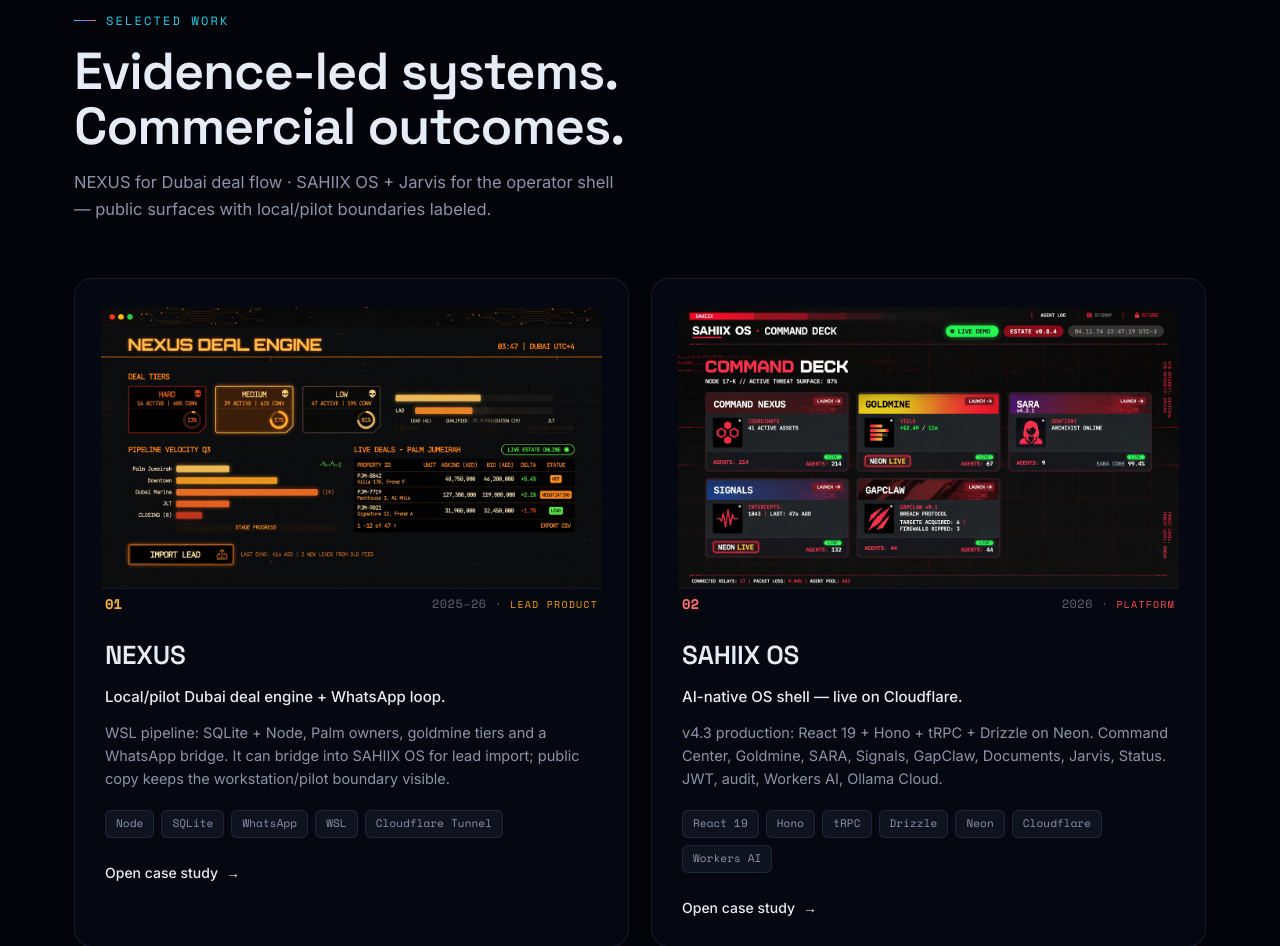
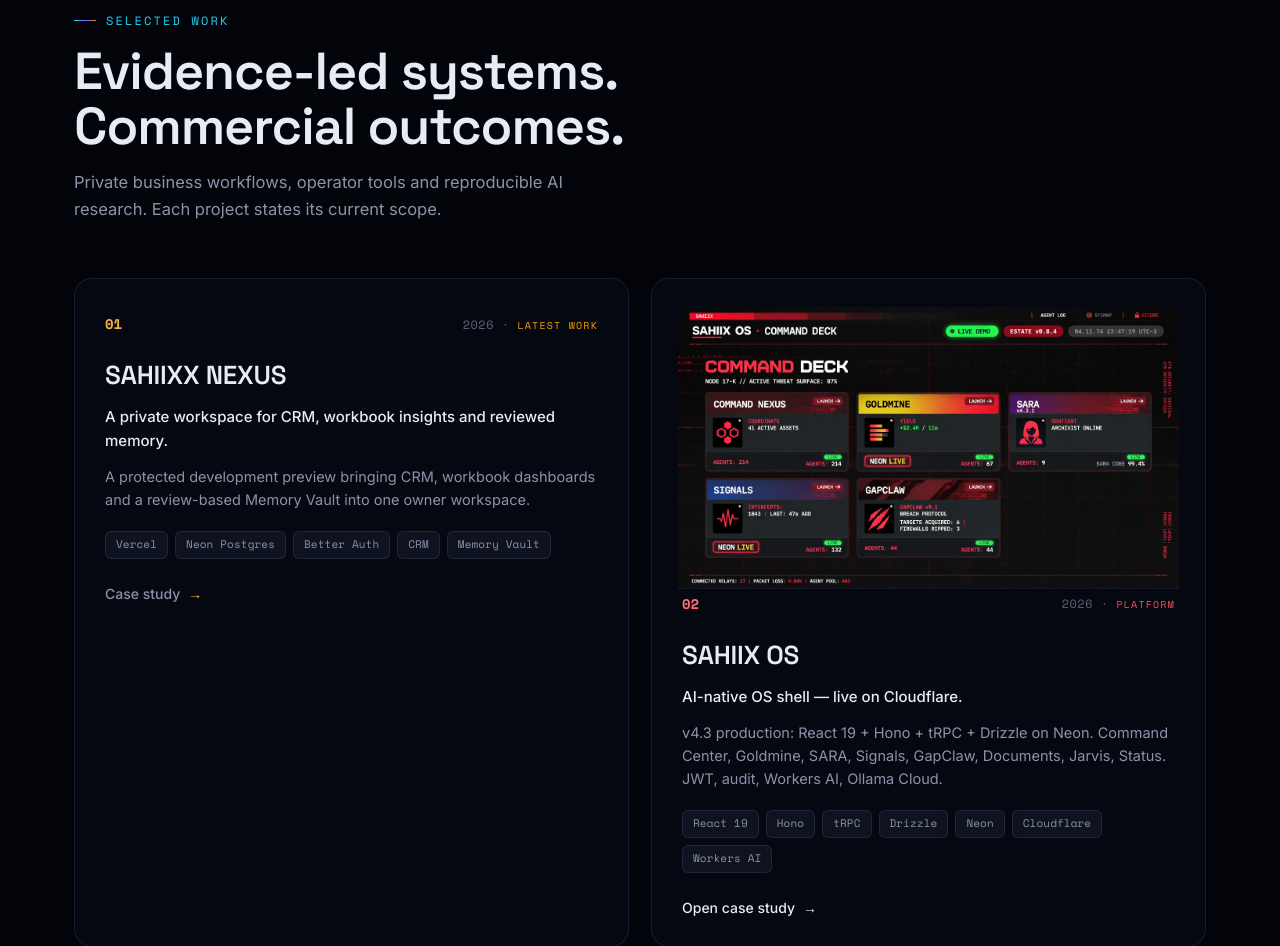
Before and after one commit to sahiixx/sahiix-portfolio, a website built with Vite: page index.html in a window 1280 px wide. Shown: the part 907-1853 px from the top of the page. Built offline with nearby package versions, Linux system fonts and the light colour scheme; animation ran at ten frames a second.

Commit message:
Refresh portfolio with research resources and current NEXUS preview scope

```diff
--- a/index.html
+++ b/index.html
@@ -21,11 +21,11 @@
     <meta property="og:type" content="website" />
     <meta property="og:site_name" content="SAHIIX" />
     <meta property="og:title" content="SAHIIX - AI systems, agent runtimes and voice tools" />
-    <meta property="og:description" content="NEXUS deal workflow + SAHIIX OS + Jarvis - public systems, grounded claims and 60-day pilots in Dubai." />
+    <meta property="og:description" content="SAHIIXX NEXUS, AI operator tools, Weight-Space Research Lab and the experimental Trust Core SDK. Public code and evidence from Dubai." />
     <meta property="og:url" content="https://sahiix-portfolio.pages.dev/" />
     <meta name="twitter:card" content="summary_large_image" />
     <meta name="twitter:title" content="SAHIIX - AI systems, agent runtimes and voice tools" />
-    <meta name="twitter:description" content="NEXUS deal workflow + SAHIIX OS + Jarvis - public systems, grounded claims and 60-day pilots in Dubai." />
+    <meta name="twitter:description" content="SAHIIXX NEXUS, AI operator tools, Weight-Space Research Lab and the experimental Trust Core SDK. Public code and evidence from Dubai." />
 
     <!-- Structured data (Person) -->
     <script type="application/ld+json">
@@ -65,6 +65,7 @@
       </a>
       <nav class="nav-links" id="navLinks">
         <a href="#work">Work</a>
+        <a href="#resources">Resources</a>
         <a href="#pilots">Pilots</a>
          <a href="#about">About</a>
          <a href="#frontier">AI horizon</a>
@@ -111,9 +112,23 @@
         <div class="section-head">
           <p class="section-kicker">Selected work</p>
           <h2 class="section-title">Evidence-led systems. Commercial outcomes.</h2>
-          <p class="section-sub">NEXUS for Dubai deal flow · SAHIIX OS + Jarvis for the operator shell — public surfaces with local/pilot boundaries labeled.</p>
+          <p class="section-sub">Private business workflows, operator tools and reproducible AI research. Each project states its current scope.</p>
         </div>
         <div class="project-grid" id="projectGrid"></div>
+      </section>
+
+      <section class="section" id="resources" aria-labelledby="resources-title">
+        <div class="section-head">
+          <p class="section-kicker">Latest resources · 7 November 2026</p>
+          <h2 class="section-title" id="resources-title">Explore the work behind the work.</h2>
+          <p class="section-sub">Public code, experiment notes and implementation guides.</p>
+        </div>
+        <div class="frontier-grid">
+<article class="frontier-card reveal" style="--accent:#34d399"><p class="frontier-label">RESEARCH CODE</p><h3 class="frontier-title">Weight-Space Research Lab</h3><p class="frontier-copy">Run the CPU educational experiment and inspect validation, holdout scoring and exact-edit checks.</p><a class="frontier-link" href="https://github.com/sahiixx/weightspace-research-lab" target="_blank" rel="noopener">Explore repository ↗</a></article>
+<article class="frontier-card reveal" style="--accent:#34d399"><p class="frontier-label">EXPERIMENTAL SDK</p><h3 class="frontier-title">SAHIIXX Trust Core</h3><p class="frontier-copy">Read the standalone approval-envelope SDK, its verification policy and trust boundaries.</p><a class="frontier-link" href="https://github.com/sahiixx/weightspace-research-lab/tree/main/packages/sahiixx_trust_core" target="_blank" rel="noopener">Read SDK guide ↗</a></article>
+<article class="frontier-card reveal" style="--accent:#34d399"><p class="frontier-label">CPU EVIDENCE</p><h3 class="frontier-title">Qwen generation smoke run</h3><p class="frontier-copy">Base and edited checkpoints answered one short arithmetic prompt. A smoke check, not a model-quality benchmark.</p><a class="frontier-link" href="https://github.com/sahiixx/weightspace-research-lab/blob/main/docs/QWEN_CPU_SMOKE_RESULT.md" target="_blank" rel="noopener">Read evidence ↗</a></article>
+<article class="frontier-card reveal" style="--accent:#34d399"><p class="frontier-label">REPRODUCTION</p><h3 class="frontier-title">Real-model verification guide</h3><p class="frontier-copy">Follow the separate CPU reconstruction and optional GPU benchmark paths, with explicit evidence limits.</p><a class="frontier-link" href="https://github.com/sahiixx/weightspace-research-lab/blob/main/docs/QWEN_REAL_VERIFICATION.md" target="_blank" rel="noopener">Read guide ↗</a></article>
+        </div>
       </section>
 
       <!-- pilots -->
--- a/src/data.ts
+++ b/src/data.ts
@@ -54,7 +54,7 @@ export const identity = {
   location: "Dubai, UAE",
   availability: "Open for 60-day pilots · select work",
   bio: [
-    "I design and ship end-to-end systems: NEXUS for Dubai real-estate workflows, SAHIIX OS on Neon + Cloudflare, and Jarvis — a voice interface with tiered OS control.",
+    "I build systems for business workflows and AI experimentation: the private SAHIIXX NEXUS workspace, SAHIIX OS and Jarvis, plus the Weight-Space Research Lab and experimental Trust Core SDK.",
     "Focus: the seam between models and production infrastructure — routing, tool-calling, persistent state, streaming voice, observability and human approval gates.",
   ],
   email: "sahiixofficial@gmail.com",
@@ -99,38 +99,39 @@ export const identity = {
 /** NEXUS first — commercial lead. Swiss-Army + LLM-Council dropped from public catalog. */
 export const projects: Project[] = [
   {
-    id: "nexus",
-    index: "01",
-    name: "NEXUS",
-    tagline: "Local/pilot Dubai deal engine + WhatsApp loop.",
-    description:
-      "WSL pipeline: SQLite + Node, Palm owners, goldmine tiers and a WhatsApp bridge. It can bridge into SAHIIX OS for lead import; public copy keeps the workstation/pilot boundary visible.",
-    longDescription: [
-      "NEXUS is the commercial spine: a working local deal engine, not a mock CRM. Its source of truth is SQLite behind a Node API on WSL (ports 3001/3002), with WhatsApp closing the loop to prospects.",
-      "Goldmine tiers and Palm priority lists rank who to call; templates stay RERA-aware. The modular OS NEXUS page can pull live estate leads over a Cloudflare tunnel and import them as Neon deals (ESTATE-*).",
+    "id": "nexus",
+    "index": "01",
+    "name": "SAHIIXX NEXUS",
+    "tagline": "A private workspace for CRM, workbook insights and reviewed memory.",
+    "description": "A protected development preview bringing CRM, workbook dashboards and a review-based Memory Vault into one owner workspace.",
+    "longDescription": [
+        "The current NEXUS preview brings owner login, CRM records, workbook-derived dashboards and a Memory Vault together on Vercel and an isolated Neon development database.",
+        "Workbook data has been reconciled with the development database. Memories remain pending review; signed-in mobile rendering and end-to-end access checks remain in progress."
     ],
-    problem:
-      "Brokerages drown in unstructured inventory and chat — no ranked queue, no compliance-aware templates, no path from lead → owner → WhatsApp without five tabs and a spreadsheet.",
-    architecture:
-      "WSL Node API + SQLite (estate.db) · WhatsApp bot service · goldmine / Palm ranking · optional cloudflared expose · SAHIIX OS NEXUS module imports leads into Neon for the unified OS shell.",
-    statusNote:
-      "Live on this workstation (systemd-user estate-api + whatsapp). OS bridge at sahiixx-os.pages.dev/nexus when tunnel is up.",
-    highlights: [
-      "Live API on :3001 / WhatsApp on :3002 under systemd-user.",
-      "Goldmine tiers + Palm high-priority owners — chase order, not raw dumps.",
-      "RERA-aware framing for off-market / DLD-scale contact work.",
-      "Import path: live lead → Neon deal (ESTATE-*) inside SAHIIX OS.",
+    "problem": "Business records, operating plans and working memory are spread across separate files and tools.",
+    "architecture": "Vercel preview · Better Auth owner login · isolated Neon Postgres development branch · workbook snapshot · review-based Memory Vault.",
+    "statusNote": "Private development preview. Data reconciliation completed; browser acceptance remains pending. Outreach and automation are not activated.",
+    "highlights": [
+        "Owner login and closed enrollment.",
+        "CRM and workbook snapshot reconciliation.",
+        "Memory entries retain provenance and review state.",
+        "Development data isolated from the main database."
     ],
-    role: "Architect & sole engineer",
-    status: "Local · pilot-ready",
-    stack: ["Node", "SQLite", "WhatsApp", "WSL", "Cloudflare Tunnel"],
-    year: "2025–26",
-    url: "https://sahiixx-os.pages.dev/nexus",
-    accent: "#f59e0b",
-    featured: true,
-    badge: "LEAD PRODUCT",
-    image: "./screenshots/nexus.jpg",
-  },
+    "role": "Builder & integrator",
+    "status": "Private preview",
+    "stack": [
+        "Vercel",
+        "Neon Postgres",
+        "Better Auth",
+        "CRM",
+        "Memory Vault"
+    ],
+    "year": "2026",
+    "url": "",
+    "accent": "#f59e0b",
+    "featured": true,
+    "badge": "LATEST WORK"
+},
   {
     id: "sahiix-os",
     index: "02",
@@ -272,6 +273,69 @@ export const projects: Project[] = [
     url: "https://github.com/sahiixx/friday-os",
     accent: "#f472b6",
   },
+  {
+    "id": "weightspace",
+    "index": "07",
+    "name": "Weight-Space Research Lab",
+    "tagline": "Small, inspectable experiments in neural-weight editing.",
+    "description": "CPU-friendly PyTorch experiments with bounded edits, independent holdout scoring, exact-diff verification and reproducible reports.",
+    "longDescription": [
+        "The bundled educational experiment repairs an intentionally corrupted scalar in a tiny classifier using bounded search without gradients.",
+        "Separate Qwen tooling covers checkpoint reconstruction and a short CPU generation smoke run. The smoke output is not a full MATH-500 benchmark or evidence of general model improvement."
+    ],
+    "problem": "Model-editing claims need reproducible experiments and clear boundaries between toy demonstrations and model-scale evidence.",
+    "architecture": "Python CLI · PyTorch CPU · validation gates · holdout scoring · exact tensor comparisons · Docker and GitHub Actions tooling.",
+    "statusNote": "Public research code. Real-model CPU smoke evidence is documented separately from the educational experiment and GPU benchmarks.",
+    "highlights": [
+        "Bounded proposals and exact-edit verification.",
+        "Independent test and audit splits.",
+        "Public CPU smoke evidence and reproduction guide."
+    ],
+    "role": "Lab implementation & verification tooling",
+    "status": "Research code",
+    "stack": [
+        "Python",
+        "PyTorch",
+        "CPU",
+        "GitHub Actions"
+    ],
+    "year": "2026",
+    "url": "https://github.com/sahiixx/weightspace-research-lab",
+    "accent": "#34d399",
+    "featured": true,
+    "badge": "RESEARCH"
+},
+  {
+    "id": "trust-core",
+    "index": "08",
+    "name": "SAHIIXX Trust Core",
+    "tagline": "Explicit approval records for agent-assisted workflows.",
+    "description": "An experimental Python SDK for canonical JSON hashing, Ed25519 approval envelopes, allowlisted policies and local event chains.",
+    "longDescription": [
+        "Trust Core is a standalone package with a cryptography dependency and no PyTorch requirement. It separates artifact proposals from operator-controlled signing and verification.",
+        "Local event chains are integrity aids, not immutable audit storage. Production use needs independent key custody, revocation and deployment-time verification."
+    ],
+    "problem": "Agent proposals need a clear approval boundary and verifiable records before execution.",
+    "architecture": "Python · cryptography · domain-separated Ed25519 signatures · allowlisted verification policy · local hash-chained events.",
+    "statusNote": "Experimental SDK; no production security certification or regulatory compliance claim.",
+    "highlights": [
+        "Standalone package without PyTorch.",
+        "Signed configuration and workflow payloads.",
+        "Documented key-custody and trust boundaries."
+    ],
+    "role": "SDK implementation",
+    "status": "Experimental",
+    "stack": [
+        "Python",
+        "Ed25519",
+        "cryptography",
+        "JSON"
+    ],
+    "year": "2026",
+    "url": "https://github.com/sahiixx/weightspace-research-lab/tree/main/packages/sahiixx_trust_core",
+    "accent": "#22d3ee",
+    "badge": "SDK"
+},
   // __OPA_PORTFOLIO_INSERT__
 ];
 
@@ -373,14 +437,9 @@ export const systems: System[] = [
     url: "https://sahiixx-os.pages.dev",
   },
   {
-    id: "nexus",
-    name: "NEXUS",
-    layer: "OS",
-    status: "live",
-    note:
-      "Dubai off-market deal engine + WhatsApp. SQLite + Node on WSL, goldmine/Palm ranking, RERA-aware. Lead→CRM loop closed.",
-    stack: ["Node", "SQLite", "WhatsApp", "WSL", "Cloudflare Tunnel"],
-    url: "https://sahiixx-os.pages.dev/nexus",
+    id: "nexus", name: "SAHIIXX NEXUS", layer: "Workspace", status: "in-dev",
+    note: "Private CRM, workbook dashboard and reviewed memory preview. Data reconciled in development; browser acceptance pending. Outreach and automation are disabled.",
+    stack: ["Vercel", "Neon", "Better Auth"], url: "",
   },
   {
     id: "jarvis",
--- a/src/main.ts
+++ b/src/main.ts
@@ -195,7 +195,7 @@ function renderDetail(p: Project) {
   const paragraphs = p.longDescription.map((t) => `<p class="detail-p">${t}</p>`).join("");
   const highlights = p.highlights.map((h) => `<li class="detail-highlight">${h}</li>`).join("");
   const linkBlock = p.url
-    ? `<a class="btn btn-primary" href="${p.url}" target="_blank" rel="noopener">Open live system <span class="project-arrow">↗</span></a>`
+    ? `<a class="btn btn-primary" href="${p.url}" target="_blank" rel="noopener">Open project resource <span class="project-arrow">↗</span></a>`
     : `<span class="btn btn-ghost btn-disabled">Link coming soon</span>`;
   const heroImg = p.image
     ? `<div class="detail-hero"><img src="${p.image}" alt="${p.name} interface" width="1200" height="675" /></div>`
@@ -398,7 +398,7 @@ setTimeout(() => {
 // ── Scroll progress + nav state ───────────────────────────────────────────────
 const progress = $("#scrollProgress");
 const nav = $("#nav");
-const sections = ["work", "pilots", "about", "frontier", "skills", "systems", "contact"].map(
+const sections = ["work", "resources", "pilots", "about", "frontier", "skills", "systems", "contact"].map(
   (id) => document.getElementById(id)!,
 );
 const navLinks = Array.from(document.querySelectorAll<HTMLAnchorElement>("#navLinks a"));
```
Also changed, not shown: README.md.
